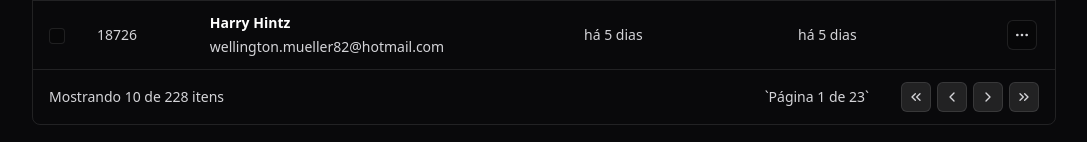
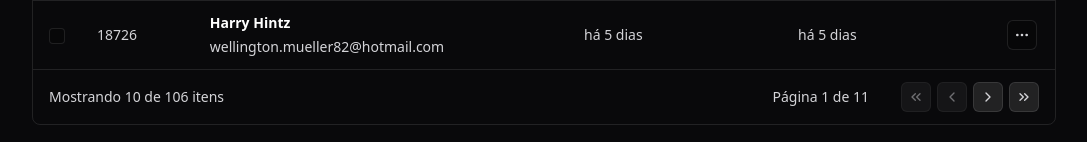
Before and after one commit to KaueASB/pass-in-web, a React (Vite) app: page / in a window 1280 px wide. Shown: the part 804-946 px from the top of the page, without its empty margins (96-1183 px from the left). Built offline with nearby package versions, Linux system fonts and the light colour scheme.

Commit message:
feat: Pagination - create

```diff
--- a/src/components/attendee-list.tsx
+++ b/src/components/attendee-list.tsx
@@ -15,11 +15,32 @@ import { TableHeader } from './table/table-header'
 import { TableCell } from './table/table-cell'
 import { TableRow } from './table/table-row'
 import { attendees } from '../data/attendees'
+import { useState } from 'react'
 
 dayjs.extend(relativeTime)
 dayjs.locale('pt-br')
 
 export function AttendeeList() {
+  const [page, setPage] = useState(1)
+
+  const totalPages = Math.ceil(attendees.length / 10)
+
+  const goToFirstPage = () => {
+    setPage(1)
+  }
+
+  const goToPreviousPage = () => {
+    setPage(page - 1)
+  }
+
+  const goToNextPage = () => {
+    setPage(page + 1)
+  }
+
+  const goToLastPage = () => {
+    setPage(totalPages)
+  }
+
   return (
     <div className="flex flex-col gap-4">
       <div className="flex items-center gap-3">
@@ -51,7 +72,7 @@ export function AttendeeList() {
         </thead>
 
         <tbody>
-          {attendees.map((attendee) => {
+          {attendees.slice((page - 1) * 10, page * 10).map((attendee) => {
             return (
               <TableRow key={attendee.id}>
                 <TableCell>
@@ -83,25 +104,35 @@ export function AttendeeList() {
 
         <tfoot>
           <tr>
-            <TableCell colSpan={3}>Mostrando 10 de 228 itens</TableCell>
+            <TableCell colSpan={3}>
+              Mostrando 10 de {attendees.length} itens
+            </TableCell>
             <TableCell className="text-right" colSpan={3}>
               <div className="inline-flex items-center gap-8">
-                <span>`Página 1 de 23`</span>
+                <span>
+                  Página {page} de {totalPages}
+                </span>
 
                 <div className="flex gap-1.5">
-                  <IconButton>
+                  <IconButton disabled={page === 1} onClick={goToFirstPage}>
                     <ChevronsLeft className="size-4" />
                   </IconButton>
 
-                  <IconButton>
+                  <IconButton disabled={page === 1} onClick={goToPreviousPage}>
                     <ChevronLeft className="size-4" />
                   </IconButton>
 
-                  <IconButton>
+                  <IconButton
+                    disabled={page === totalPages}
+                    onClick={goToNextPage}
+                  >
                     <ChevronRight className="size-4" />
                   </IconButton>
 
-                  <IconButton>
+                  <IconButton
+                    disabled={page === totalPages}
+                    onClick={goToLastPage}
+                  >
                     <ChevronsRight className="size-4" />
                   </IconButton>
                 </div>
--- a/src/components/icon-button.tsx
+++ b/src/components/icon-button.tsx
@@ -1,4 +1,5 @@
 import { ComponentProps } from 'react'
+import { twMerge } from 'tailwind-merge'
 
 export interface IconButtonProps extends ComponentProps<'button'> {
   transparent?: boolean
@@ -8,11 +9,11 @@ export function IconButton({ transparent, ...props }: IconButtonProps) {
   return (
     <button
       {...props}
-      className={
-        transparent
-          ? 'rounded-md border border-white/10 bg-black/20 p-1.5'
-          : 'rounded-md border border-white/10 bg-white/10 p-1.5'
-      }
+      className={twMerge(
+        'rounded-md border border-white/10 p-1.5',
+        transparent ? 'bg-black/20' : 'bg-white/10',
+        props.disabled ? 'opacity-50' : null,
+      )}
     />
   )
 }
--- a/src/data/attendees.ts
+++ b/src/data/attendees.ts
@@ -1,6 +1,6 @@
 import { faker } from '@faker-js/faker'
 
-export const attendees = Array.from({ length: 10 }).map(() => {
+export const attendees = Array.from({ length: 106 }).map(() => {
   return {
     id: faker.number.int({ min: 10000, max: 20000 }),
     name: faker.person.fullName(),
```
